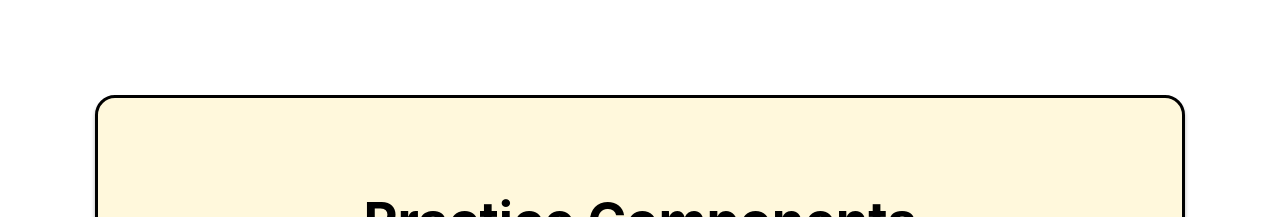
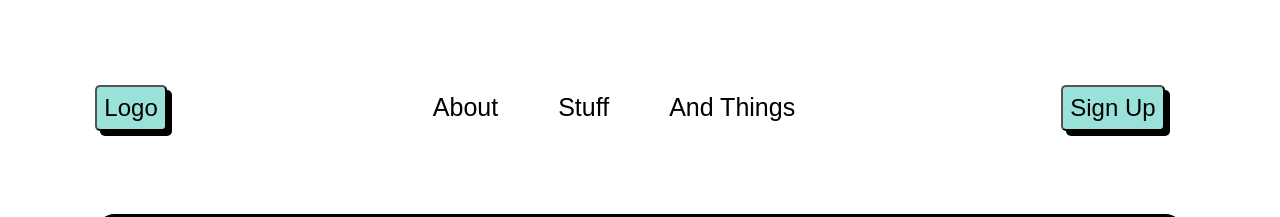
Before and after one commit to chalonlubin/react_practice, a React (Vite) app: page / in a window 1280 px wide. Shown: the top 217 px of the page. Built offline with nearby package versions, Linux system fonts and the light colour scheme; no server answers.

Commit message:
Add custom navbar component-wip

```diff
--- a/src/App.tsx
+++ b/src/App.tsx
@@ -5,11 +5,13 @@ import QuoteGenerator from "./components/quoteGenerator/QuoteGenerator";
 import ShoppingList from "./components/shoppingList/ShoppingList";
 import GitSearch from "./components/gitSearch/GitSearch";
 import VideoPlayer from "./components/videoPlayer/VideoPlayer";
+import Navbar from "./components/navbar/Navbar";
 
 
 function App() {
   return(
     <>
+    <Navbar />
     <section className="hero">
       <h1>Practice Components</h1>
     </section>
@@ -19,6 +21,7 @@ function App() {
     <ShoppingList />
     <GitSearch />
     <VideoPlayer />
+
     </>
     )
 }
--- /dev/null
+++ b/src/components/navbar/Navbar.tsx
@@ -0,0 +1,23 @@
+import "./navbar.css";
+
+export default function Navbar() {
+  const user = false;
+
+  return (
+    <div className="navbar-container">
+      <div className="logo">
+        <button>Logo</button>
+      </div>
+      <div className="navbar-menu">
+      <ul >
+        <li><button>About</button></li>
+        <li><button>Stuff</button></li>
+        <li><button>And Things</button></li>
+      </ul>
+      </div>
+      <div className="navbar-auth">
+        {user ? <p>Welcome, Chalon! </p> : <button>Sign Up</button>}
+      </div>
+    </div>
+  );
+}
--- /dev/null
+++ b/src/components/navbar/navbar.css
@@ -0,0 +1,76 @@
+.navbar-container {
+  display: flex;
+  flex-direction: row;
+  background-color: transparent;
+  justify-content: space-between;
+  align-items: center;
+  margin: 0 2%;
+  padding: 0 2%;
+  max-width: 100%;
+}
+
+.navbar-container ul {
+  display: flex;
+  list-style: none;
+  padding: 0px;
+
+}
+
+.navbar-container li:not(:first-child) {
+  padding: 0 0 0 1.5rem;
+  /* margin: 0 1rem; */
+}
+
+.navbar-container li button{
+  font-size: 1.25rem;
+  padding: .25rem;
+  background-color: transparent;
+  border: none;
+  box-shadow: none;
+
+}
+.navbar-container li button:hover {
+  font-size: 1.2rem;
+  transform: scale(1.05);
+  border: 1px solid #006c56;
+  color: black;
+}
+
+.logo button, .navbar-auth button {
+  font-size: 1.2rem ;
+  padding: .35rem;
+}
+
+.navbar-auth {
+  padding: 0px;
+  margin: 0px;
+}
+
+
+/* @media only screen and (max-width: 600px) {
+  .navbar-menu {
+    display: none;
+  }
+  .logo {
+    flex-basis: 80%;
+  }
+} */
+
+@media only screen and (max-width: 600px) {
+  .navbar-menu {
+    display: none;
+  }
+
+  .navbar {
+    flex-direction: column;
+  }
+
+  .navbar-logo {
+    text-align: center; /* Align logo in the center */
+    order: 2; /* Change the order of the logo */
+  }
+
+  .navbar-menu {
+    order: 1; /* Change the order of the menu */
+  }
+}
```
Also changed, not shown: src/components/navbar/Hamburger.tsx (added), src/components/navbar/Logo.tsx (added), src/components/navbar/MobileNav.tsx (added).
